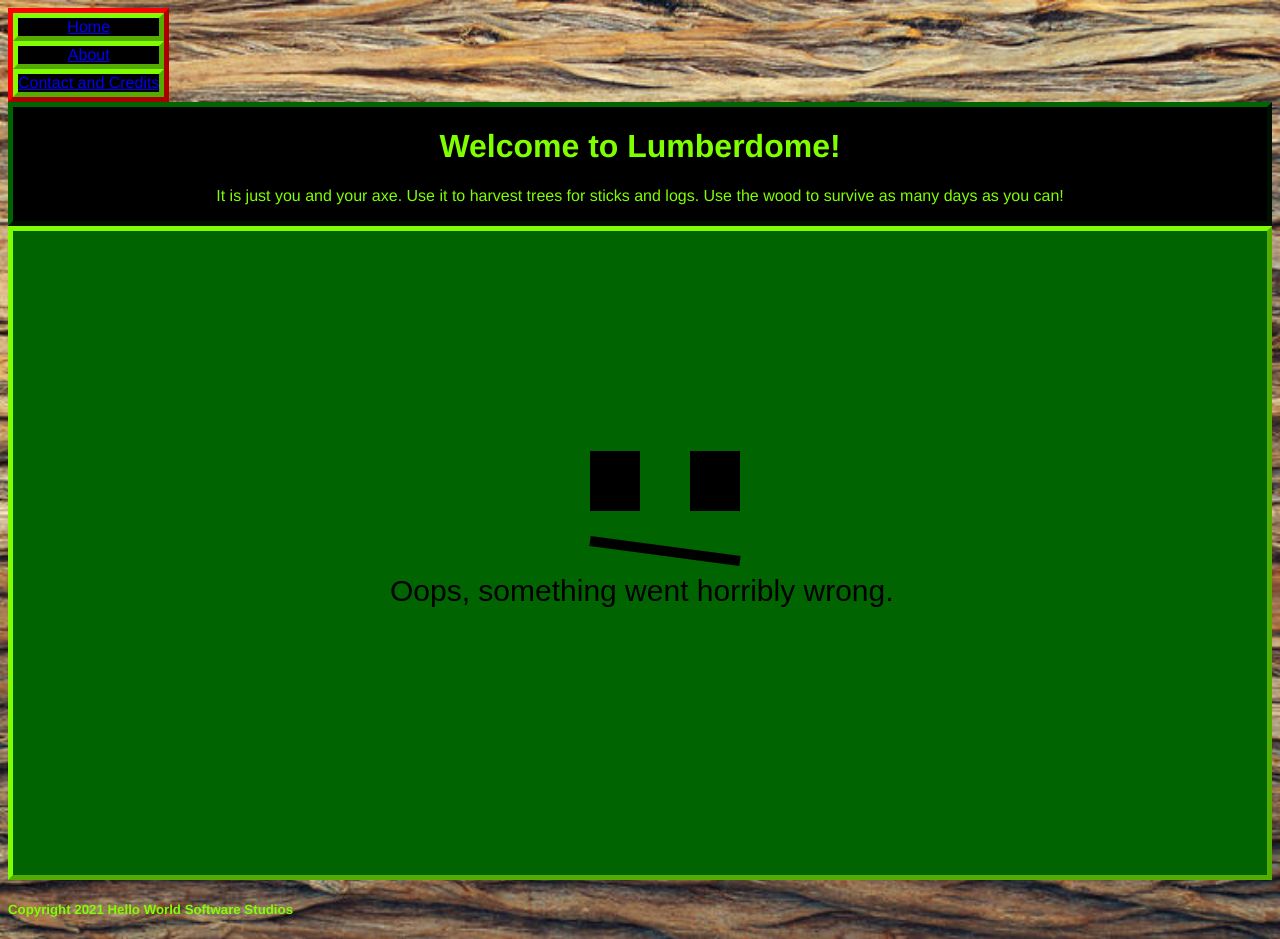
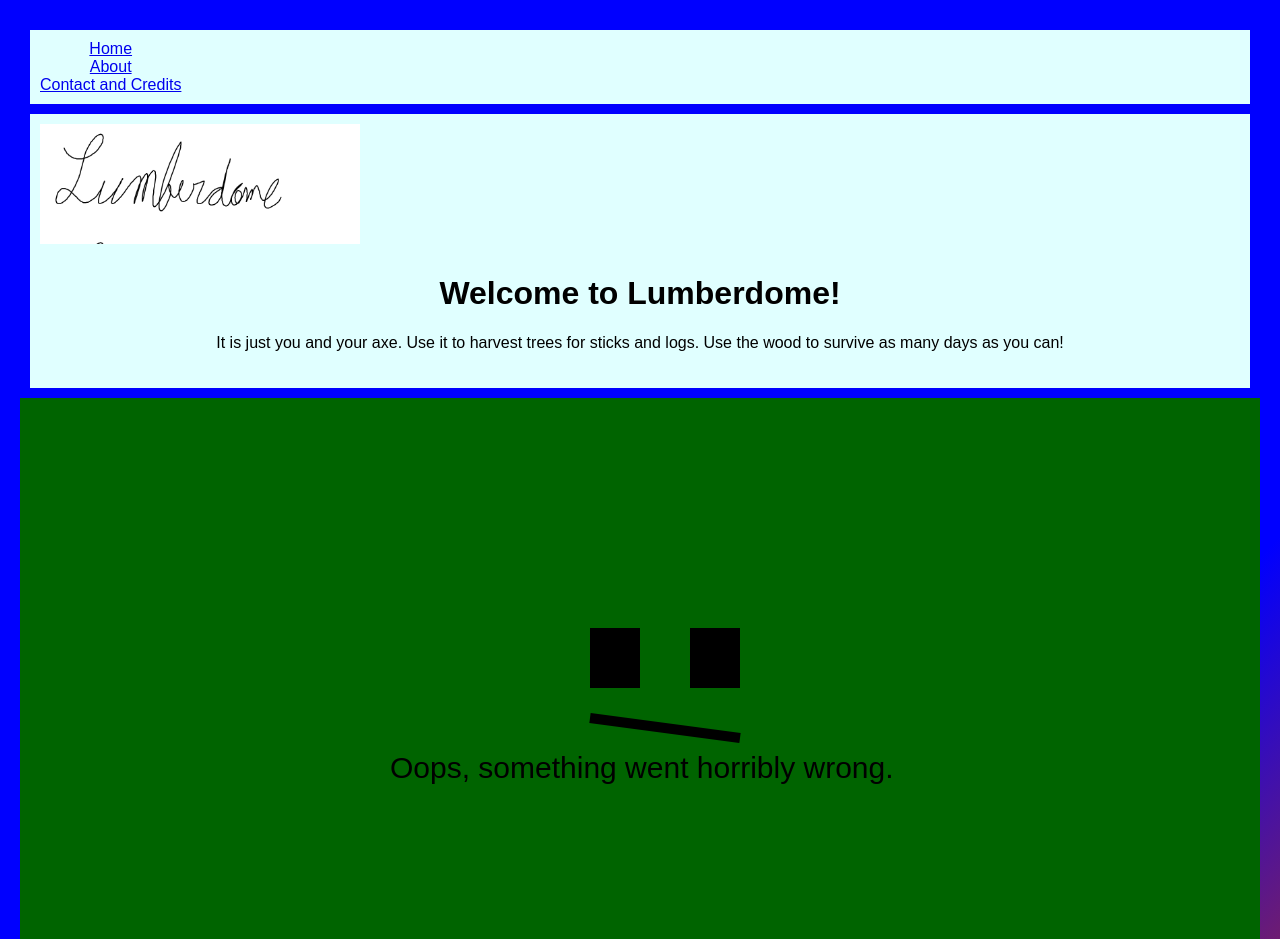
Before and after one commit to Hello-World-Software-Studios/lumberdome, a plain HTML site: page index.html in a window 1280 px wide. Shown: the top 939 px of the page. Drawn offline with Linux system fonts and the light colour scheme.

Commit message:
changed layout, working on tooltip function...

```diff
--- a/index.css
+++ b/index.css
@@ -1,27 +1,60 @@
 body {
-    font-family: 'Franklin Gothic Medium', 'Arial Narrow', Arial, sans-serif;
-    background-image: url('data/bgs/bark0.jpg');
-    background-repeat: no-repeat;
+    font-family: 'Arial';
+    background: rgb(2,0,36);
+    border: black;
+    padding: 10px;
+    margin: 10px;
+    background: linear-gradient(135deg, blue 0%, blue 75%, brown 100%);
     background-size: 100% 100%;
-    color: chartreuse;
+    color: grey;
 }
-.welcomeCanvas {
-    border: 5px outset chartreuse;
-    background-color: darkgreen;
+
+.pageTop{
+    border: lightcyan;
+    padding: 10px;
+    margin: 10px;
+    background-color: lightcyan;
+    color: black;
+    text-align: center;
+
+}
+
+.banner{
+    border: lightcyan;
+    padding: 10px;
+    margin: 10px;
+    background-color: lightcyan;
+    color: black
+}
+.logo{
+    background-image: url('data/Lumberdome.png');
+    background-size: 100%;
+    width: 300px;
+    height: 100px;
 }
 .navbar {
-    border: 5px outset red;
-    background-color: rgb(2, 45, 59);
     text-align: center;
-    display: table;
+    display: table-row;
 }
+
 .h1bar {
-    border: 5px outset darkgreen;
-    background-color: black;
+    border: inherit;
+    background-color: inherit;
     text-align: center;
 }
 div {
-    border: 5px outset chartreuse;
-    background-color: black;
+    padding: inherit;
+    border: inherit;
+    background-color: inherit;
     text-align: center;
 }
+
+.welcomeCanvas {
+    border: 5px 'black';
+    padding: 10px;
+    background-color: darkgreen;
+}
+
+footer {
+    color: white;
+}
--- a/index.html
+++ b/index.html
@@ -3,23 +3,28 @@
 
 <head>
     <title>Welcome to Lumberdome</title>
-    <link rel="stylesheet" type='text/css' href="index.css">
+    <link rel='stylesheet' type='text/css' href='index.css'>
 </head>
 
 <body>
+        <div class='banner'>
             <nav>
                 <div class='navbar' >
-            <a href="index.html"><div>Home</div></a>
-            <a href="about.html"><div>About</div></a>
-            <a href="contact.html"><div>Contact and Credits</div></a>
+                <a href='index.html'><div>Home</div></a>
+                <a href='about.html'><div>About</div></a>
+                <a href='contact.html'><div>Contact and Credits</div></a>
                 </div>
             </nav>
 
+        </div>
+    <div class='pageTop'>
+        <div class='logo'></div>
         <div class='h1bar'>
             <h1>Welcome to Lumberdome!</h1>
             <p>It is just you and your axe. Use it to harvest trees for sticks and logs.
             Use the wood to survive as many days as you can!
             </p>
+        </div>
     </div>
     <div class='welcomeCanvas'>
     <canvas>
--- a/main/canvas.js
+++ b/main/canvas.js
@@ -16,6 +16,47 @@ const HALFH = canvas.height/2;
 
 var c = canvas.getContext('2d');
 
+//helper for mousevent
+function musicFunc(){
+    if (isPlaying(music) == true){
+        music.pause();
+    }
+    else music.play();
+}
+
+// Event Listeners
+
+/*addEventListener('mousemove', (event) => {
+    mouse.x = event.clientX
+    mouse.y = event.clientY
+  })*/
+
+  addEventListener('mouseover', (event) => {
+    mouse.x = event.clientX
+    mouse.y = event.clientY
+  })
+
+//produce a rectangle that follows mouse and displays information
+function ToolTip(x, y, long, tall){
+    this.x = x;
+    this.y = y;
+    this.long = long;
+    this.tall = tall;
+    c.fillStyle('white');
+    c.fillRect(x, y, long, tall);
+    c.font = '14px Arial';
+    c.fillText('Oops, something went horribly wrong.', x, y);
+
+}
+
+// Animation Loop
+function animate() {
+    requestAnimationFrame(animate);
+    c.clearRect(0, 0, canvas.width, canvas.height);
+    c.onmouseover(face) = ToolTip(clientX, clientY, 50, 100);
+}
+
+//simple face with 3 rectangles
 function face(){
     c.fillRect(HALFW-50, HALFH-100, 50, 60);
     c.fillRect(HALFW+50, HALFH-100, 50, 60);
@@ -26,18 +67,11 @@ function face(){
     c.lineWidth = 10;
     c.stroke();
 }
+
+//display face and error message
 function oops(){
     face();
     c.font = '30px Arial';
     c.fillText('Oops, something went horribly wrong.', HALFW-250, HALFH+50);
 }
 oops();
-
-function musicFunc(){
-    if (isPlaying(music) == true){
-        music.pause();
-    }
-    else music.play();
-}
-onmousedown = musicFunc();
-c.drawImage('data/bgs/D2CVQg.jpg', 0, 0);
--- a/main/map.js
+++ b/main/map.js
@@ -11,5 +11,3 @@ function MapSquare(){
     this.riskReward = this.riskReward; //String
 
 }
-
-function ()
```
Also changed, not shown: about.html (+7 -5 lines), data/Lumberdome.png (added). Lines whose indentation alone changed are shown as unchanged.
